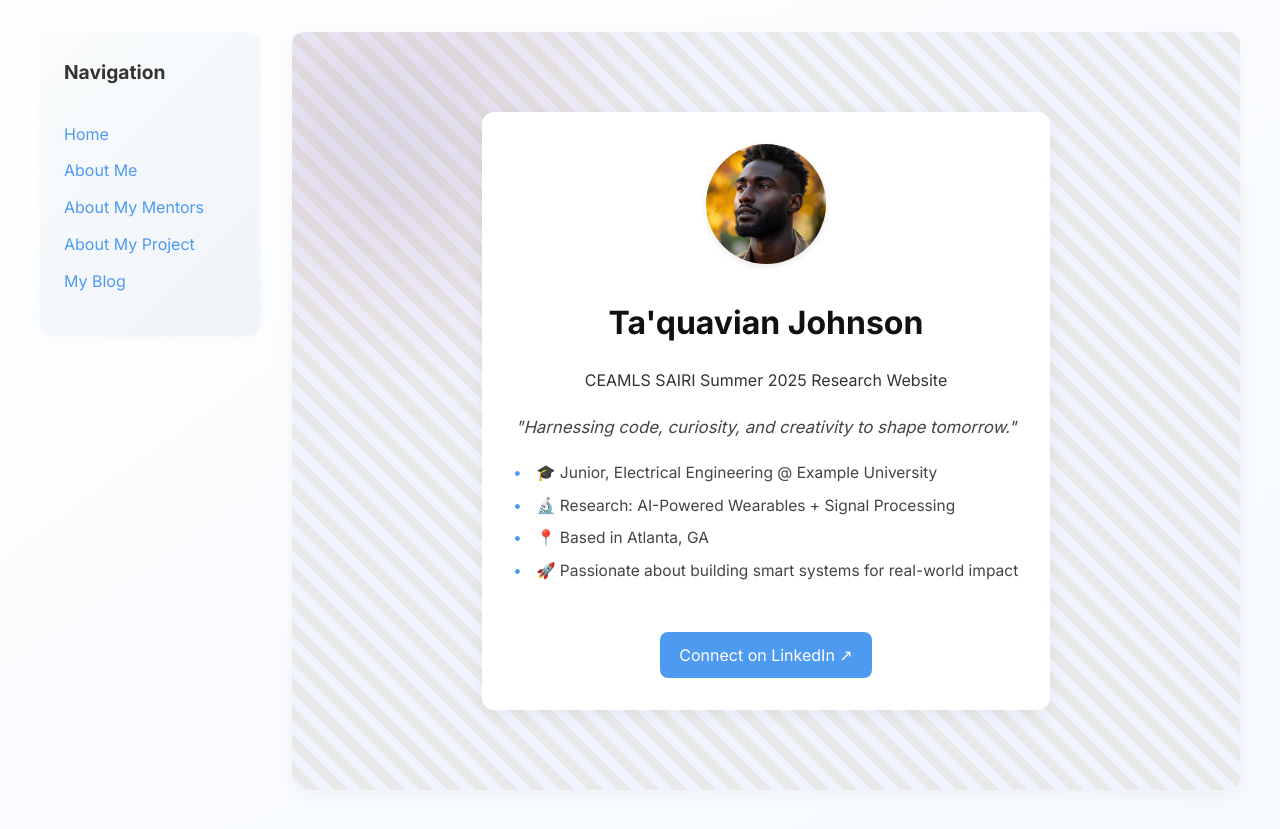
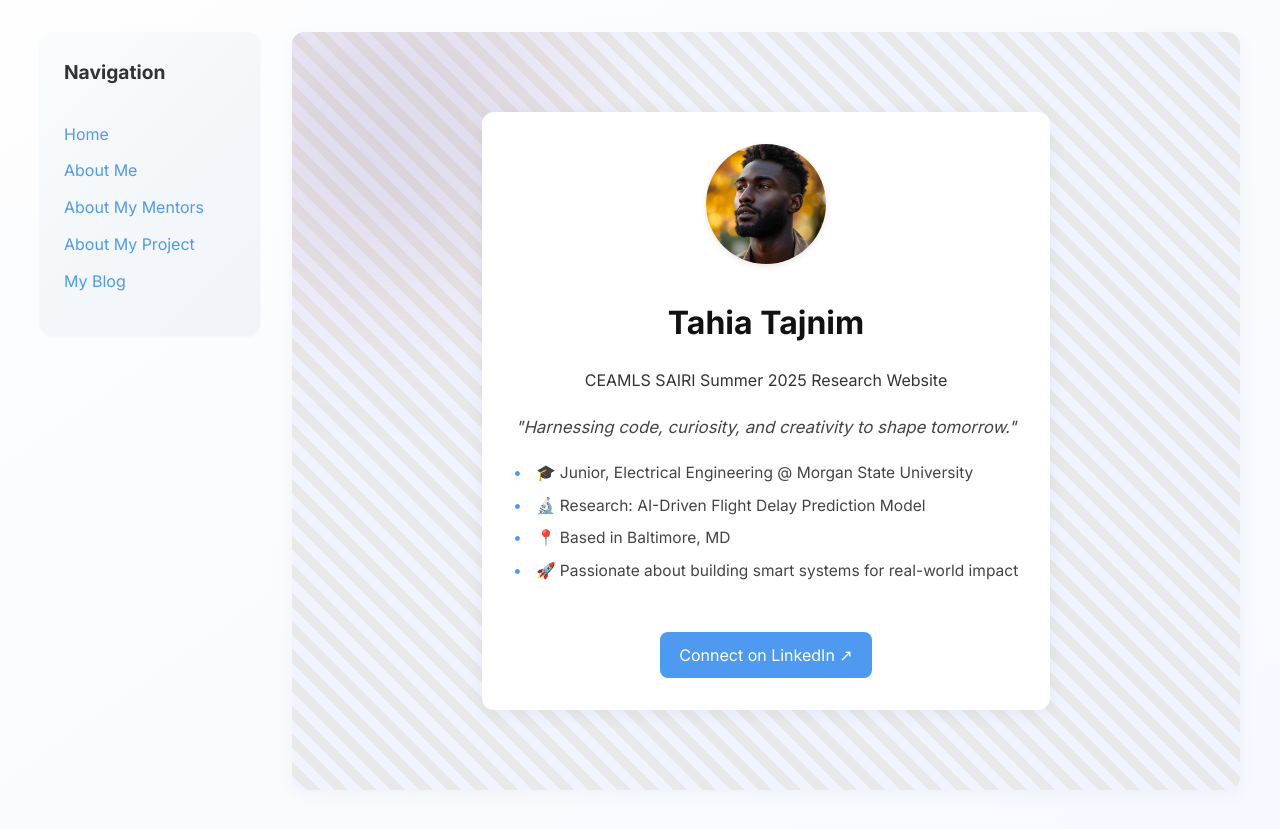
Before and after one commit to Tataj1/Tataj1.github.io, a Jekyll site: the page built from index.md, in a window 1280 px wide. Shown: the top 829 px of the page. Built offline with Jekyll 4.4.1, drawn with Linux system fonts in a browser that asks for light colours.

Commit message:
Update index.md

```diff
--- a/index.md
+++ b/index.md
@@ -1,16 +1,16 @@
 ---
 layout: home
-title: Ta'quavian Johnson
+title: Tahia Tajnim
 description: CEAMLS SAIRI Summer 2025 Research Website
 
 motto: "Harnessing code, curiosity, and creativity to shape tomorrow."
 
 quick_facts:
-  - "🎓 Junior, Electrical Engineering @ Example University"
-  - "🔬 Research: AI-Powered Wearables + Signal Processing"
-  - "📍 Based in Atlanta, GA"
+  - "🎓 Junior, Electrical Engineering @ Morgan State University"
+  - "🔬 Research: AI-Driven Flight Delay Prediction Model"
+  - "📍 Based in Baltimore, MD"
   - "🚀 Passionate about building smart systems for real-world impact"
 
-linkedin: https://www.linkedin.com/in/taquavian-johnson/
+linkedin: https://www.linkedin.com/in/Tahia-Tajnim/
 image: /assets/images/me.jpg
 ---
```
